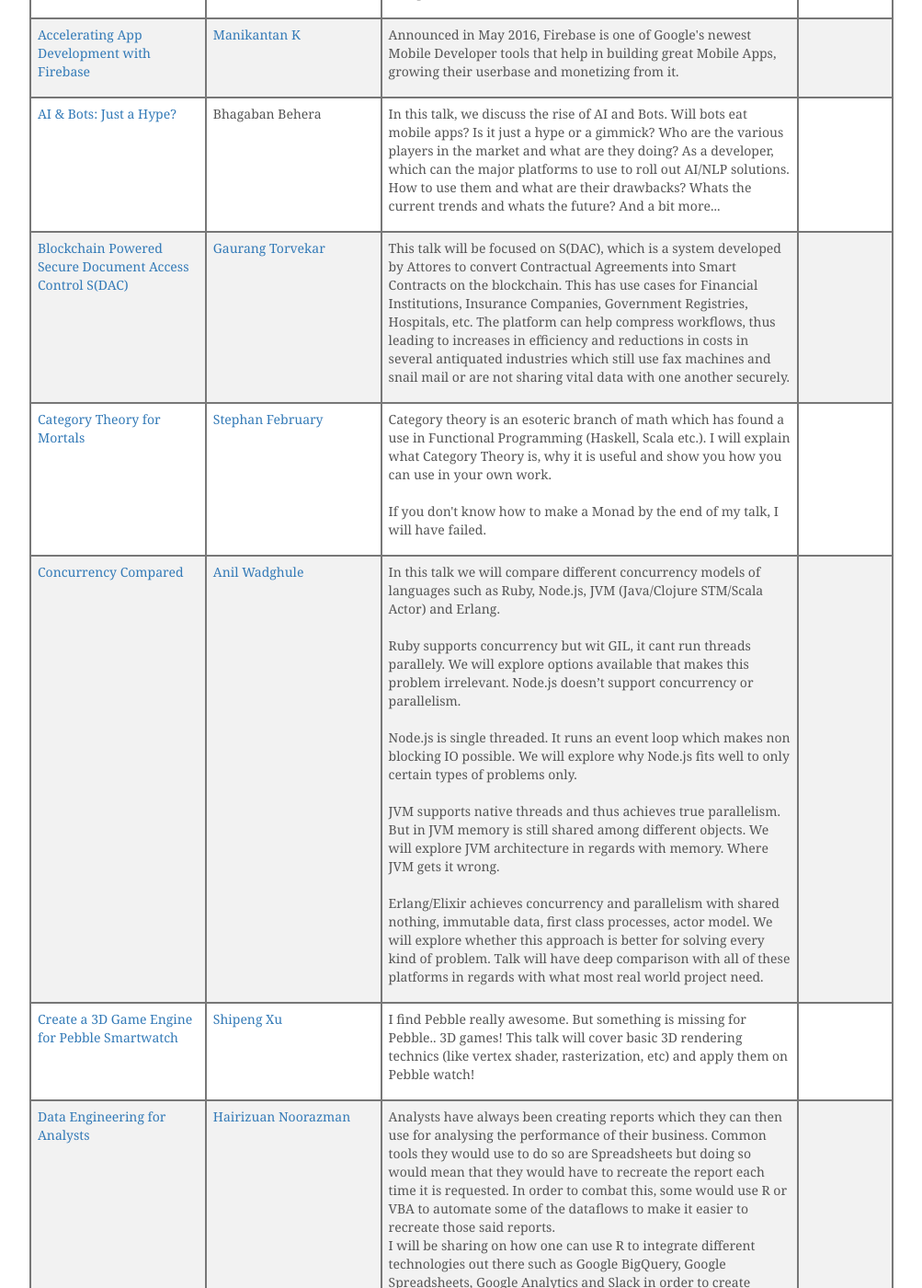
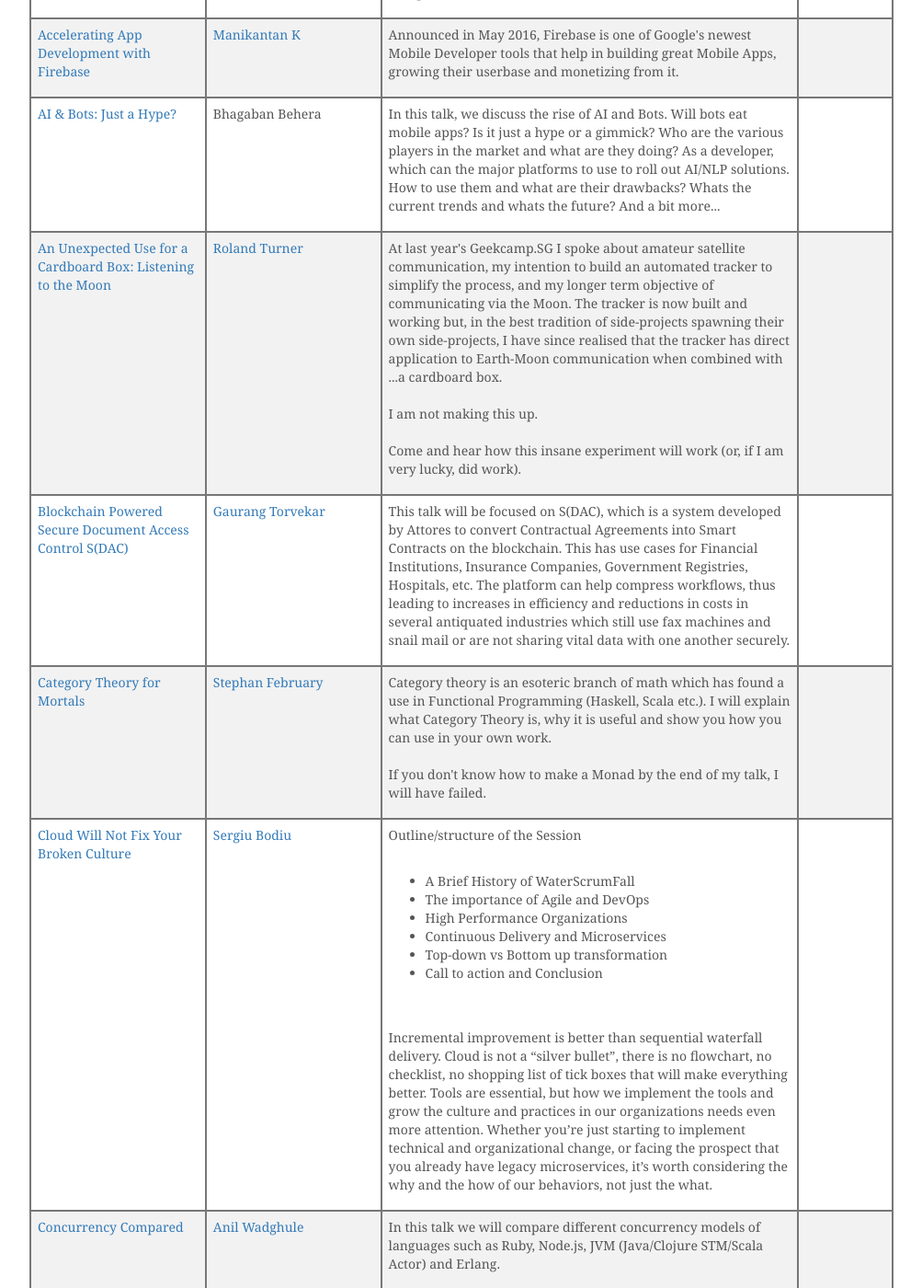
Before and after one commit to geekcampsg/website-2016, a Jekyll site: the page built from talks.html, in a window 1280 px wide and 1400 px high, scrolled down 464 px. Shown: the whole window at 92% size, without its empty margins (143-1146 px from the left). Built offline with Jekyll 4.4.1, drawn with Linux system fonts in a browser that asks for light colours; comment, search, counter and statistics services are not loaded; some of the changed text lies outside the part shown.

Commit message:
add the last talks

```diff
--- a/_data/talks.yml
+++ b/_data/talks.yml
@@ -448,3 +448,71 @@
       It's hard to know of a developer who does not like Swift (probably not during major Swift
       version upgrades, but). Swift is fast, safe and expressive, and not just for iOS apps. A brief
       look into the current ecosystem and its potential.
+
+- slug: cloud-will-not-fix-your-broken-culture
+  speaker:
+    name: Sergiu Bodiu
+    link: https://github.com/sergiubodiu
+  talk:
+    title: Cloud Will Not Fix Your Broken Culture
+    description: >
+      Outline/structure of the Session
+
+
+      <ul>
+      <li>A Brief History of WaterScrumFall</li>
+      <li>The importance of Agile and DevOps</li>
+      <li>High Performance Organizations</li>
+      <li>Continuous Delivery and Microservices</li>
+      <li>Top-down vs Bottom up transformation</li>
+      <li>Call to action and Conclusion</li>
+      </ul>
+
+
+      Incremental improvement is better than sequential waterfall delivery. Cloud is not a “silver
+      bullet”, there is no flowchart, no checklist, no shopping list of tick boxes that will make
+      everything better. Tools are essential, but how we implement the tools and grow the culture
+      and practices in our organizations needs even more attention. Whether you’re just starting to
+      implement technical and organizational change, or facing the prospect that you already have
+      legacy microservices, it’s worth considering the why and the how of our behaviors, not just
+      the what.
+
+- slug: an-unexpected-use-for-a-cardboard-box-listening-to-the-moon
+  speaker:
+    name: Roland Turner
+    link: https://github.com/rolandturner
+  talk:
+    title: "An Unexpected Use for a Cardboard Box: Listening to the Moon"
+    description: >
+      At last year's Geekcamp.SG I spoke about amateur satellite communication, my intention to
+      build an automated tracker to simplify the process, and my longer term objective of
+      communicating via the Moon. The tracker is now built and working but, in the best tradition of
+      side-projects spawning their own side-projects, I have since realised that the tracker has
+      direct application to Earth-Moon communication when combined with ...a cardboard box.
+
+
+      I am not making this up.
+
+
+      Come and hear how this insane experiment will work (or, if I am very lucky, did work).
+
+- slug: traveling-in-a-foreign-country-with-luis
+  speaker:
+    name: Goh Chun Ln
+    link: https://github.com/
+  talk:
+    title: Traveling in a Foreign Country with LUIS
+    description: >
+      Travelling is an adventurous activity, but we at the same time also worry about the unknown
+      especially when you are visiting countries where they don't speak the same language as you.
+
+
+      With the new Microsoft Cognitive Service, Language Understanding Intelligent Service (LUIS)
+      and Google Cloud Speech API, I have done a simple Android app which helps translating your
+      speech from one language by understand human language. In this talk, I will share with you
+      experience and challenges I faced when I was playing with these two cool APIs from Microsoft
+      and Google.
+
+
+      I will also talk about another API integrated in the app which makes the app communicates with
+      emotions.
```
